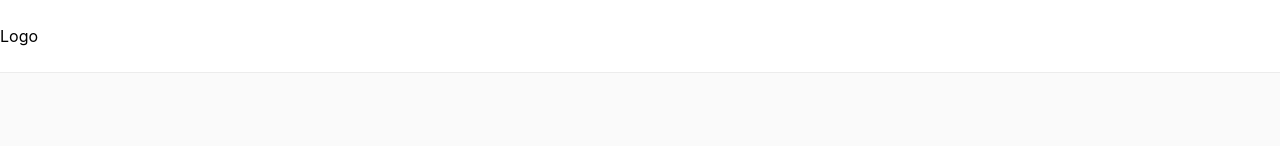
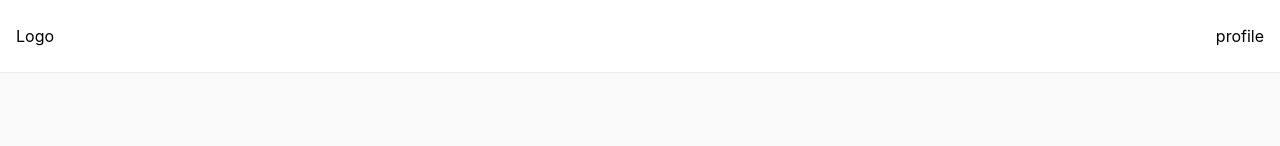
Before and after one commit to Sassy-Project/front-mbti-chat, a React (Create React App) app: page /login in a window 1280 px wide. Shown: the top 146 px of the page. Built offline with nearby package versions, Linux system fonts and the light colour scheme.

Commit message:
feat: Add header's items

```diff
--- a/src/common/Header/index.tsx
+++ b/src/common/Header/index.tsx
@@ -2,9 +2,10 @@ import './style.scss';
 
 const Header = () => {
   return (
-    <nav className='Header'>
-      <div>Logo</div>
-    </nav>
+    <header className='Header'>
+      <section className='Header__logo'>Logo</section>
+      <section className='Header__profile'>profile</section>
+    </header>
   );
 };
 
```
